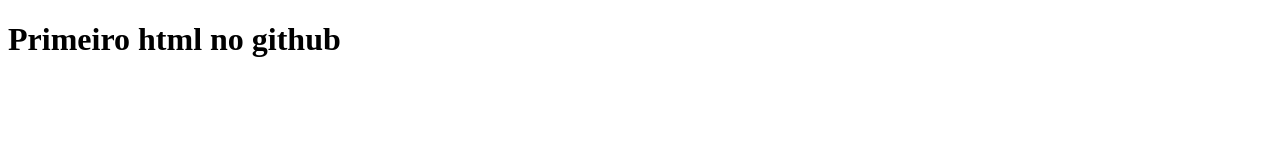
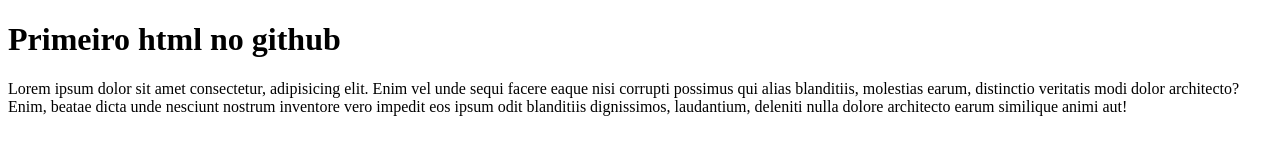
Before and after one commit to Bieel1x/Teste-git, a plain HTML site: page index.html in a window 1280 px wide. Drawn offline with Linux system fonts and the light colour scheme.

Commit message:
inclusao de paragrafo

```diff
--- a/index.html
+++ b/index.html
@@ -8,6 +8,7 @@
 </head>
 <body>
     <h1>Primeiro html no github</h1>
+    Lorem ipsum dolor sit amet consectetur, adipisicing elit. Enim vel unde sequi facere eaque nisi corrupti possimus qui alias blanditiis, molestias earum, distinctio veritatis modi dolor architecto? Enim, beatae dicta unde nesciunt nostrum inventore vero impedit eos ipsum odit blanditiis dignissimos, laudantium, deleniti nulla dolore architecto earum similique animi aut!
 
 </body>
 </html>
```
